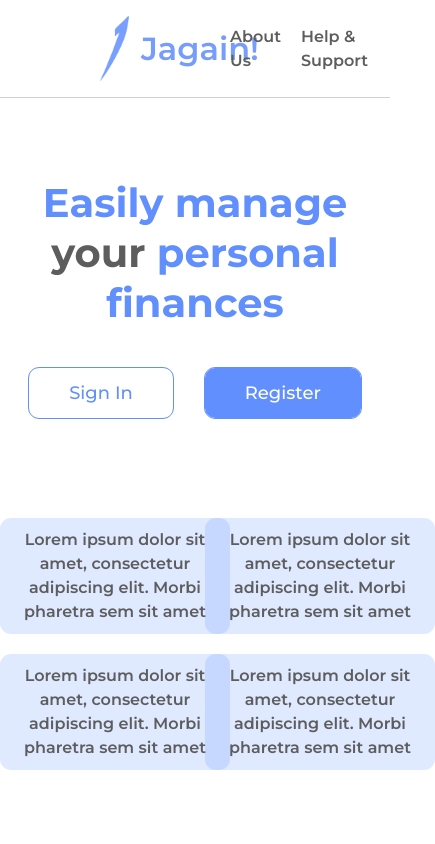
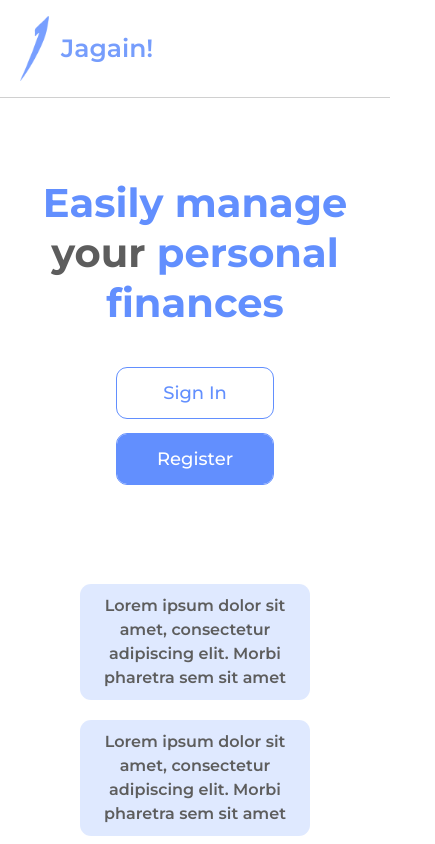
Before and after one commit to ahmadzaki2975/jagain-v2, a Next.js app: page / in a window 390 px wide. Shown: the top 844 px of the page, 435 px wide, since content can reach past the window. Built offline with nearby package versions, Linux system fonts and the light colour scheme.

Commit message:
fix: improve responsiveness of main page

```diff
--- a/src/app/page.js
+++ b/src/app/page.js
@@ -8,16 +8,16 @@ import { useRouter } from "next/navigation";
 export default function Home() {
   const router = useRouter();
   return (
-    <main className="min-h-screen pb-10">
-      <nav className="flex z-[2] w-full justify-between items-center px-[100px] py-4 font-montserrat border-b-[.7px] border-[#D0D0D0]">
+    <main className="min-h-screen pb-20">
+      <nav className="flex z-[2] w-full justify-between items-center px-[20px] sm:px-[100px] py-4 font-montserrat border-b-[.7px] border-[#D0D0D0]">
         <div className="flex items-center gap-3">
           <Image src="/Logo.png" width={29} height={60} />
-          <h1 className="font-semibold text-blue-secondary text-[32px]">
+          <h1 className="font-semibold text-blue-secondary text-[25px] md:text-[32px]">
             Jagain!
           </h1>
         </div>
 
-        <div className="flex gap-5 font-semibold text-grey-primary">
+        <div className="hidden sm:flex gap-5 font-semibold text-grey-primary">
           <Link href="/about-us">About Us</Link>
           <Link href="/help">Help & Support</Link>
         </div>
@@ -28,11 +28,11 @@ export default function Home() {
           Easily manage <br /> <span className="text-grey-primary">your</span>{" "}
           personal finances
         </p>
-        <div className="flex gap-8 mt-10">
+        <div className="flex flex-col xs:flex-row gap-4 sm:gap-8 mt-10">
           <Button text="Sign In" variant="secondary" classname="px-10 py-4" onClick={() => router.push("/auth")} />
           <Button text="Register" variant="primary" classname="px-10 py-4" />
         </div>
-        <div className="grid grid-cols-2 lg:grid-cols-4 w-fit mx-auto gap-5 lg:gap-10 mt-[100px]">
+        <div className="lg:px-5 max-w-[1000px] grid grid-cols-1 sm:grid-cols-2 lg:grid-cols-4 w-fit mx-auto gap-5 lg:gap-10 mt-[100px]">
           <div className="bg-blue-primary/20 grid place-items-center text-[16px] md:text-[18px] text-grey-primary font-semibold px-[15px] py-[10px] rounded-[11px] w-[230px]">
             Lorem ipsum dolor sit amet, consectetur adipiscing elit. Morbi
             pharetra sem sit amet
```
